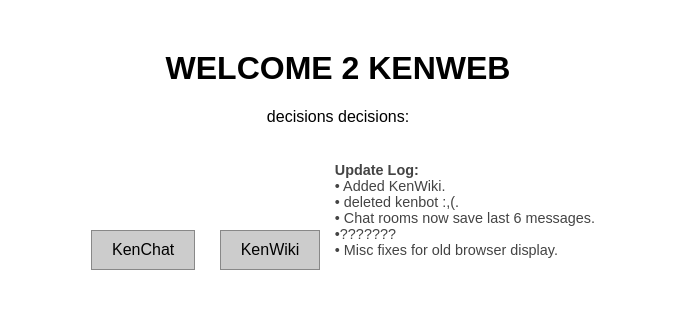
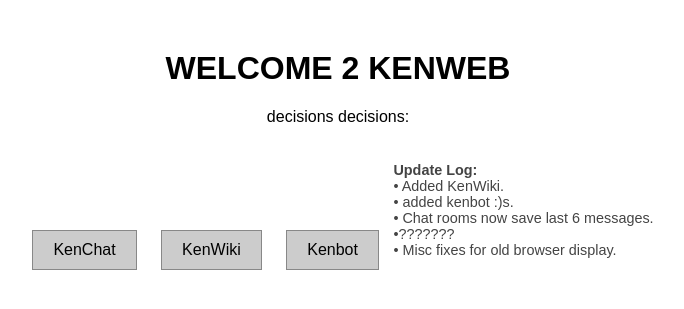
Before and after one commit to malehornk/yenweb, a Flask app: page / in a window 1280 px wide. Shown: the top 309 px of the page, without its empty margins (302-986 px from the left). Run offline with Flask 3, Linux system fonts and the light colour scheme.

Commit message:
Update home.html

```diff
--- a/templates/home.html
+++ b/templates/home.html
@@ -14,11 +14,12 @@
     <p>decisions decisions:</p>
     <a href="/kenchat" class="btn"> KenChat</a>
     <a href="/wiki" class="btn"> KenWiki</a>
+    <a href="/kenbot" class="btn"> Kenbot</a>
 
     <div class="update-log">
         <strong>Update Log:</strong><br>
         • Added KenWiki.<br>
-        • deleted kenbot :,(.<br>
+        • added kenbot :)s.<br>
         • Chat rooms now save last 6 messages.<br>
         •???????<br>
         • Misc fixes for old browser display.
```
